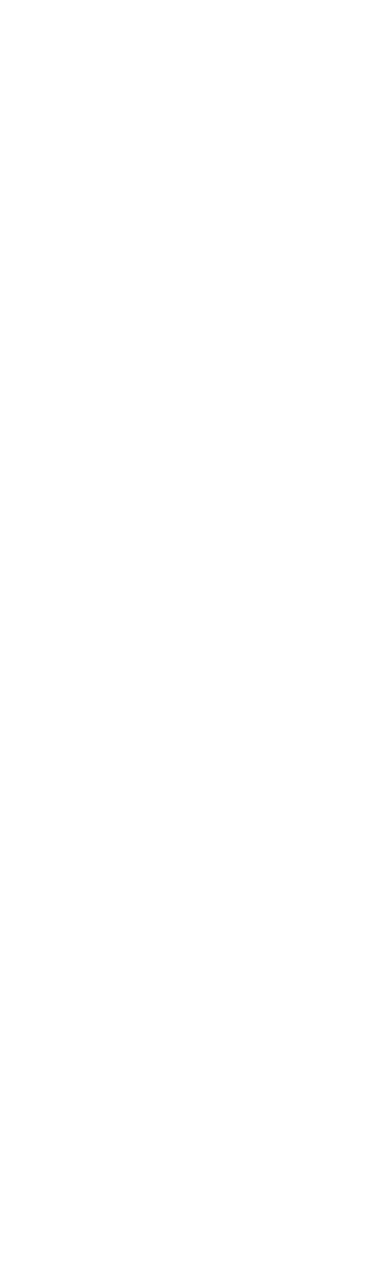
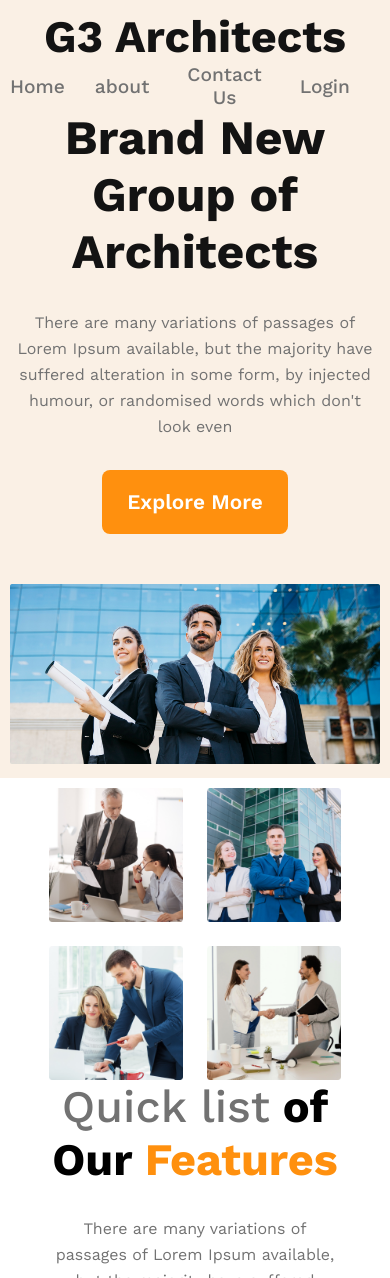
Before and after one commit to Sarajit-mondal/practice-project, a plain HTML site: page g3-architects/images/index.html in a window 390 px wide. Shown: the top 1278 px of the page. Before the commit the page ends 844 px from the top, so only its background shows below. Drawn offline with nearby package versions, Linux system fonts and the light colour scheme.

Commit message:
features section complite

```diff
--- a/g3-architects/images/index.html
+++ b/g3-architects/images/index.html
@@ -6,5 +6,116 @@
     <title>g3 architects</title>
     <link rel="stylesheet" href="style/style.css" />
   </head>
-  <body></body>
+  <body>
+    <header>
+      <nav>
+        <h1 class="logo">G3 Architects</h1>
+        <ul>
+          <li><a href="">Home</a></li>
+          <li><a href="">about</a></li>
+          <li><a href="">Contact Us</a></li>
+          <li><a href="">Login</a></li>
+        </ul>
+      </nav>
+      <section>
+        <div class="benner">
+          <div class="benner-contain">
+            <h1 class="benner-title">
+              Brand New <br />
+              Group of Architects
+            </h1>
+            <p class="comon-p-style">
+              There are many variations of passages of Lorem Ipsum available,
+              but the majority have suffered alteration in some form, by
+              injected humour, or randomised words which don't look even
+            </p>
+            <button class="btn-primary">Explore More</button>
+          </div>
+
+          <div class="banner-image">
+            <img src="banner.png" alt="" />
+          </div>
+        </div>
+      </section>
+    </header>
+
+    <main>
+      <!-- team container -->
+      <section class="team-container">
+        <div class="team-image-container">
+          <img src="team1.png" alt="" />
+          <img src="team2.png" alt="" />
+          <img src="team3.png" alt="" />
+          <img src="team4.png" alt="" />
+        </div>
+        <div class="team-contain">
+          <h1 class="team-title">
+            <span>Quick list</span> of Our <span>Features</span>
+          </h1>
+          <p class="comon-p-style">
+            There are many variations of passages of Lorem Ipsum available, but
+            the majority have suffered alteration in some form, by injected
+            humour, or randomised words which don't look even
+          </p>
+          <button class="btn-primary">Explore More</button>
+        </div>
+      </section>
+
+      <!-- features section -->
+      <section class="features-container">
+        <div class="feature-contain">
+          <h1 class="feature-title">Features you will <br />love & enjoy</h1>
+          <div>
+            <h2>Dexktop & Mobile Version</h2>
+            <p class="comon-p-style"></p>
+            <p class="comon-p-style">
+              There are many variations of passages of Lorem Ipsum available,
+              but the majority have suffered alteration in some form, by
+              injected humour, or randomised...........
+            </p>
+          </div>
+          <div>
+            <h2>Dexktop & Mobile Version</h2>
+            <p class="comon-p-style"></p>
+            <p class="comon-p-style">
+              There are many variations of passages of Lorem Ipsum available,
+              but the majority have suffered alteration in some form, by
+              injected humour, or randomised...........
+            </p>
+          </div>
+          <div>
+            <h2>Dexktop & Mobile Version</h2>
+            <p class="comon-p-style"></p>
+            <p class="comon-p-style">
+              There are many variations of passages of Lorem Ipsum available,
+              but the majority have suffered alteration in some form, by
+              injected humour, or randomised...........
+            </p>
+          </div>
+          <div>
+            <h2>Dexktop & Mobile Version</h2>
+            <p class="comon-p-style"></p>
+            <p class="comon-p-style">
+              There are many variations of passages of Lorem Ipsum available,
+              but the majority have suffered alteration in some form, by
+              injected humour, or randomised...........
+            </p>
+          </div>
+        </div>
+
+        <div class="features-image">
+          <div>
+            <img src="architect.png" alt="" />
+            <div class="experience">
+              <h1>10+Year</h1>
+              <p>Experience</p>
+            </div>
+          </div>
+        </div>
+      </section>
+
+      <!--
+      some facts section -->
+    </main>
+  </body>
 </html>
--- a/g3-architects/images/style/style.css
+++ b/g3-architects/images/style/style.css
@@ -0,0 +1,196 @@
+@import url("https://fonts.googleapis.com/css2?family=Inter:wght@300;400;500;600;700;800;900&family=Merriweather:ital,wght@0,300;0,400;0,700;0,900;1,400;1,700;1,900&family=Open+Sans:ital,wght@0,500;0,700;0,800;1,400;1,500;1,700;1,800&family=Work+Sans:ital,wght@0,100..900;1,100..900&display=swap");
+
+:root {
+  --color-primary: #727272;
+  --color-title: #131313;
+  --color-secondary: #424242;
+  --light-color: #ff900e;
+}
+
+* {
+  margin: 0px;
+  padding: 0px;
+  box-sizing: border-box;
+  font-family: "Work Sans", sans-serif;
+  list-style: none;
+  text-decoration: none;
+}
+
+.comon-p-style {
+  color: var(--color-primary);
+  font-size: 1rem;
+  font-weight: 400;
+  line-height: 26px;
+}
+img {
+  width: 100%;
+}
+
+.btn-primary {
+  padding: 20px 25px;
+  border-radius: 8px;
+  border: none;
+  background-color: var(--light-color);
+  color: #fff;
+  font-weight: 600;
+  font-size: 1.3rem;
+}
+
+main {
+  width: min(75%, 1440px);
+  margin-inline: auto;
+}
+header {
+  background: rgba(204, 112, 8, 0.1);
+  padding: 50px 240px;
+  margin: auto;
+}
+nav {
+  display: flex;
+  align-items: center;
+  justify-content: space-between;
+}
+nav ul {
+  display: flex;
+  align-items: center;
+  justify-content: center;
+}
+nav ul li {
+  margin-right: 30px;
+}
+
+nav .logo {
+  font-size: 45px;
+  font-style: normal;
+  font-weight: 700;
+  color: var(--color-title);
+}
+
+nav ul li a {
+  font-size: 1.2rem;
+  font-weight: 500;
+  color: var(--color-primary);
+}
+
+.benner-contain {
+  max-width: 850px;
+  margin-inline: auto;
+  text-align: center;
+}
+.benner-title {
+  font-size: 4.5rem;
+  font-weight: 700;
+  color: var(--color-title);
+}
+.benner-contain p {
+  margin: 30px auto;
+}
+.banner-image {
+  margin-top: 50px;
+}
+
+/* team section */
+.team-container {
+  margin: 40px auto;
+  display: flex;
+  align-items: center;
+  justify-content: space-evenly;
+}
+.team-image-container {
+  display: grid;
+  grid-template-columns: repeat(2, 1fr);
+  gap: 24px;
+}
+
+.team-contain {
+  max-width: 520px;
+}
+.team-contain > * {
+  margin-bottom: 30px;
+}
+.team-title {
+  font-size: 45px;
+  font-weight: 700;
+}
+.team-title > span:first-child {
+  font-weight: 500;
+  color: var(--color-primary);
+}
+
+.team-title > span:last-child {
+  color: var(--light-color);
+}
+
+/* team contain end */
+
+/* features section */
+.features-container {
+  margin: 40px auto;
+  display: flex;
+  justify-content: space-between;
+  align-items: center;
+}
+
+.feature-contain {
+  flex-basis: 45%;
+}
+.feature-title {
+  font-size: 45px;
+  font-style: normal;
+  font-weight: 700;
+}
+.feature-contain div h2 {
+  font-size: 20px;
+  font-weight: 600;
+  color: var(--color-title);
+}
+.feature-contain div {
+  margin-bottom: 50px;
+}
+
+.features-image {
+  flex-basis: 45%;
+  position: relative;
+}
+.experience {
+  position: absolute;
+  width: 350px;
+  height: 200px;
+  background-color: var(--light-color);
+  display: flex;
+  justify-content: center;
+  align-items: center;
+  flex-direction: column;
+  color: #fff;
+  bottom: -60px;
+  left: -60px;
+}
+.experience h1 {
+  font-size: 4rem;
+  font-weight: 700;
+}
+.experience p {
+  font-size: 1.6rem;
+  font-weight: 500;
+}
+
+/* @media quary */
+
+@media screen and (max-width: 700px) {
+  main {
+    margin: 10px auto;
+  }
+  header {
+    padding: 10px;
+  }
+
+  nav,
+  .features-container,
+  .team-container {
+    display: inline;
+    text-align: center;
+  }
+  .benner-title {
+    font-size: 3rem;
+  }
+}
```
